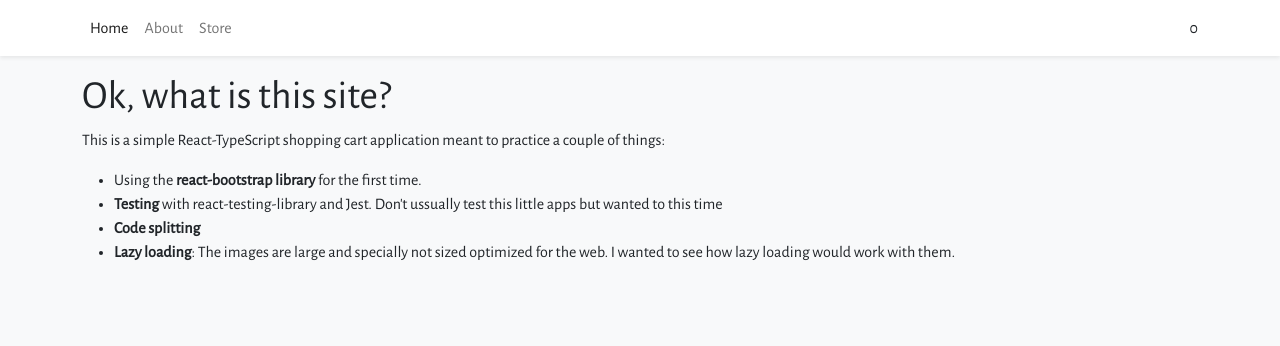
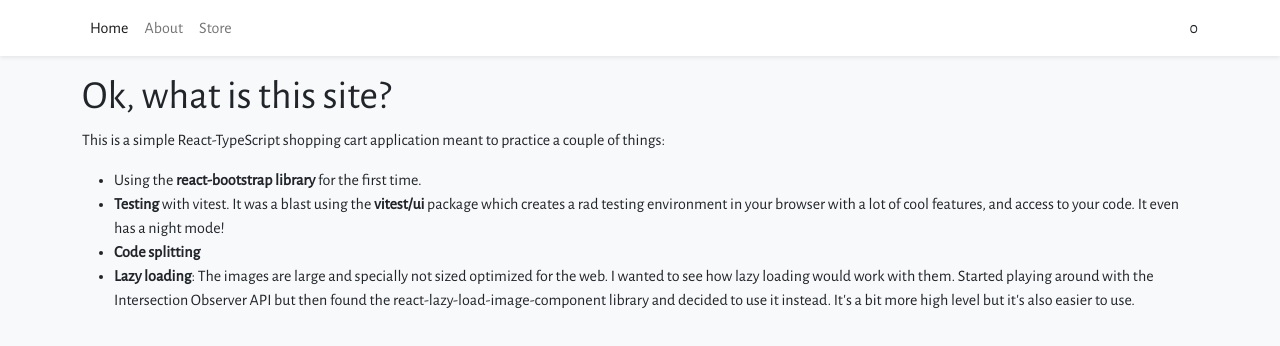
Before and after one commit to petermoyano/TS-React-Shooping-cart-app, a React (Vite) app: page / in a window 1280 px wide. Shown: the top 346 px of the page. Built offline with nearby package versions, Linux system fonts and the light colour scheme.

Commit message:
vitest config and first pass first test

```diff
--- a/src/pages/Home.tsx
+++ b/src/pages/Home.tsx
@@ -11,8 +11,10 @@ export function Home() {
                     Using the <b>react-bootstrap library</b> for the first time.
                 </li>
                 <li>
-                    <b>Testing</b> with react-testing-library and Jest. Don't
-                    ussually test this little apps but wanted to this time
+                    <b>Testing</b> with vitest. It was a blast using the{" "}
+                    <b>vitest/ui</b> package which creates a rad testing
+                    environment in your browser with a lot of cool features, and
+                    access to your code. It even has a night mode!
                 </li>
                 <li>
                     <b>Code splitting</b>
@@ -20,7 +22,11 @@ export function Home() {
                 <li>
                     <b>Lazy loading</b>: The images are large and specially not
                     sized optimized for the web. I wanted to see how lazy
-                    loading would work with them.
+                    loading would work with them. Started playing around with
+                    the Intersection Observer API but then found the
+                    react-lazy-load-image-component library and decided to use
+                    it instead. It's a bit more high level but it's also easier
+                    to use.
                 </li>
             </ul>
         </>
--- a/tsconfig.json
+++ b/tsconfig.json
@@ -17,7 +17,9 @@
         "strict": true,
         "noUnusedLocals": true,
         "noUnusedParameters": true,
-    "noFallthroughCasesInSwitch": true
+        "noFallthroughCasesInSwitch": true,
+
+        "types": ["vitest/globals", "vitest/importMeta"]
     },
     "include": ["src"],
     "references": [{ "path": "./tsconfig.node.json" }]
--- a/vite.config.ts
+++ b/vite.config.ts
@@ -1,3 +1,6 @@
+/// <reference types="vitest" />
+/// <reference types="vite/client" />
+
 import { defineConfig } from "vite";
 import react from "@vitejs/plugin-react";
 
@@ -8,4 +11,8 @@ export default defineConfig({
     },
     optimizeDeps: { disabled: false },
     plugins: [react()],
+    test: {
+        environment: "jsdom",
+        globals: true,
+    },
 });
```
Also changed, not shown: package.json (+7 -3 lines), 2 other files (tests, documents, lock files or other folders). Lines whose indentation alone changed are shown as unchanged.
